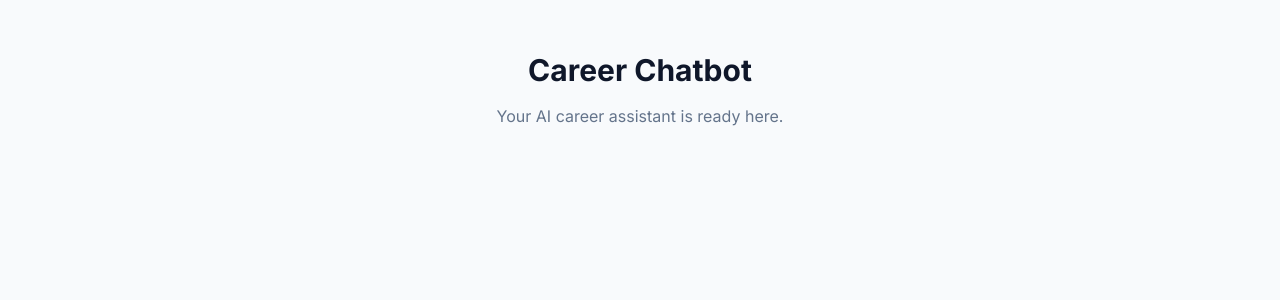
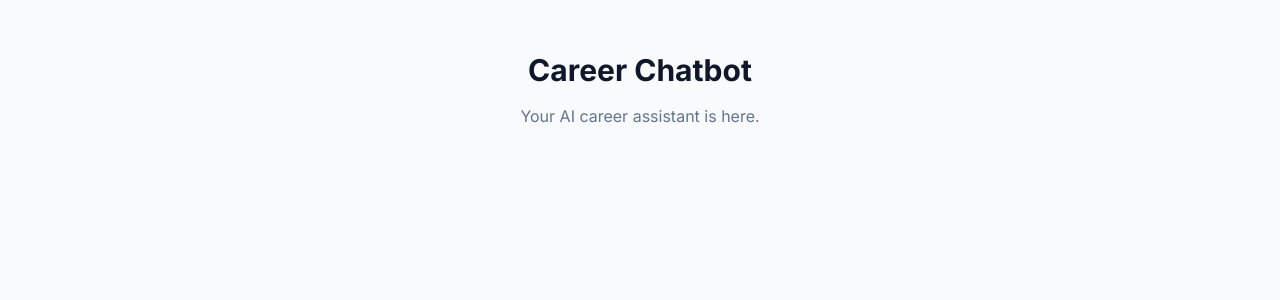
Before and after one commit to lebazirmoses/career-guidance-project, a Django app: page /chat/ in a window 1280 px wide. Shown: the part 124-424 px from the top of the page. Run offline with Django 5.2, Linux system fonts and the light colour scheme; a user stored in the database is signed in; some libraries are stand-ins or nearby versions.

Commit message:
Updated Chatbot template

```diff
--- a/templates/dashboard/chatbot.html
+++ b/templates/dashboard/chatbot.html
@@ -2,6 +2,6 @@
 {% block content %}
 <div class="text-center py-20">
     <h1 class="text-3xl font-bold">Career Chatbot</h1>
-    <p class="mt-4 text-slate-500">Your AI career assistant is ready here.</p>
+    <p class="mt-4 text-slate-500">Your AI career assistant is here.</p>
 </div>
 {% endblock %}
```
